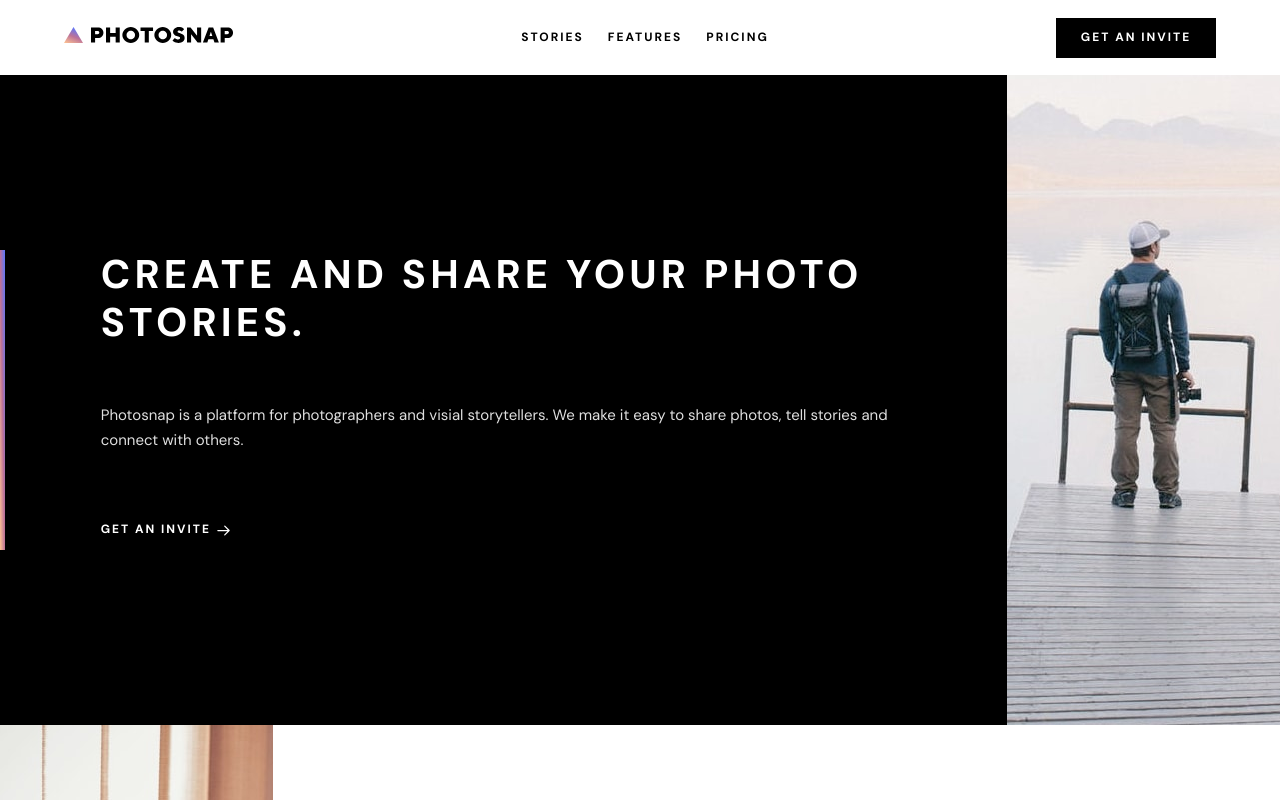
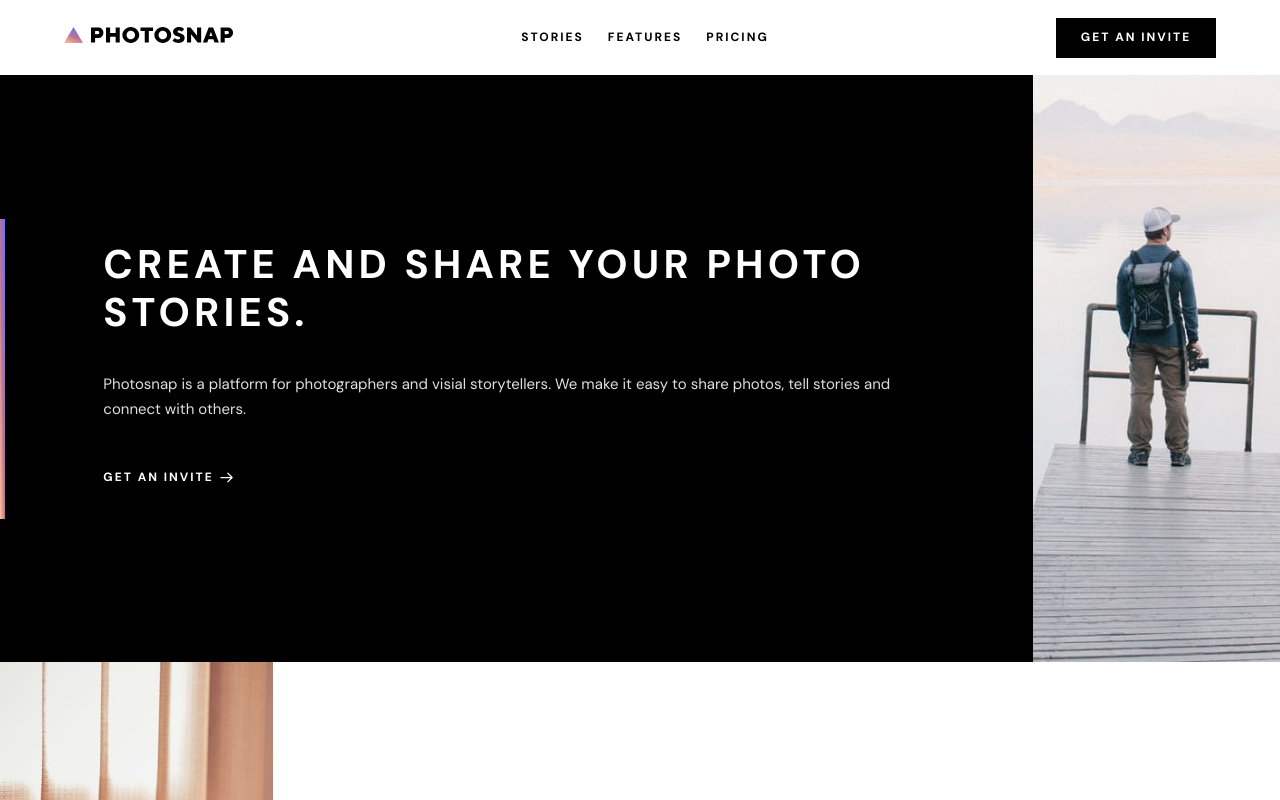
Before and after one commit to chungleee/photosnap, a Next.js app: page / in a window 1280 px wide. Shown: the top 800 px of the page. Built offline with nearby package versions, Linux system fonts and the light colour scheme.

Commit message:
feat: 100% on images - space evenly in inner container

```diff
--- a/components/Hero/Hero.module.scss
+++ b/components/Hero/Hero.module.scss
@@ -10,6 +10,10 @@
 
 	picture {
 		line-height: 0;
+
+		img {
+			width: 100%;
+		}
 	}
 
 	h1 {
@@ -28,7 +32,8 @@
 	}
 
 	@include break-tablet {
-		height: 650px;
+		height: auto;
+		// height: 650px;
 		flex-direction: row;
 
 		picture {
@@ -47,7 +52,7 @@
 				height: 100%;
 				display: flex;
 				flex-direction: column;
-				justify-content: space-between;
+				justify-content: space-evenly;
 				width: 80%;
 
 				h1 {
```
